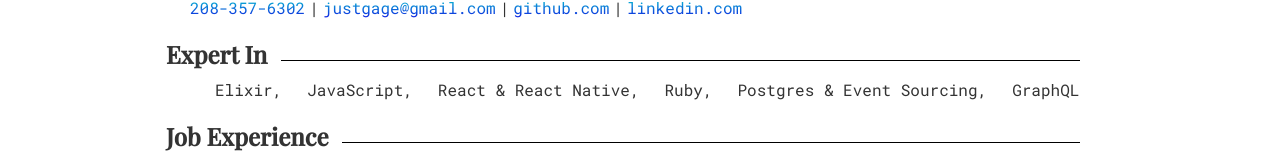
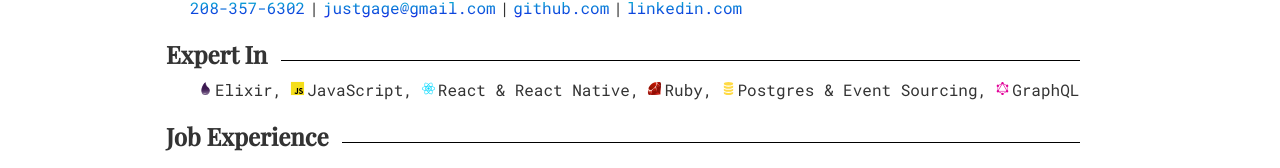
Before and after one commit to justgage/resume, a plain HTML site: page index.html in a window 1280 px wide. Shown: the part 168-336 px from the top of the page. Drawn offline with nearby package versions, Linux system fonts and the light colour scheme; the site is published under a folder, as on GitHub Pages, so addresses that start at the root find nothing; a web font is replaced by a local one.

Commit message:
fix icons

```diff
--- a/index.html
+++ b/index.html
@@ -34,18 +34,18 @@
       <section class="fade-in two" id="skills">
         <h2 id="skills">Expert In</h2>
         <p class="tech-list">
-          <span><img class="tech-icon" src="/icons/elixir.svg" />Elixir,</span>
-          <span><img class="tech-icon" src="/icons/js.svg" />JavaScript,</span>
+          <span><img class="tech-icon" src="icons/elixir.svg" />Elixir,</span>
+          <span><img class="tech-icon" src="icons/js.svg" />JavaScript,</span>
           <span
-            ><img class="tech-icon" src="/icons/react.svg" />React & React
+            ><img class="tech-icon" src="icons/react.svg" />React & React
             Native,
           </span>
-          <span><img class="tech-icon" src="/icons/ruby.svg" />Ruby,</span>
+          <span><img class="tech-icon" src="icons/ruby.svg" />Ruby,</span>
           <span
-            ><img class="tech-icon" src="/icons/sql.svg" />Postgres & Event
+            ><img class="tech-icon" src="icons/sql.svg" />Postgres & Event
             Sourcing,</span
           >
-          <span><img class="tech-icon" src="/icons/graphql.svg" />GraphQL</span>
+          <span><img class="tech-icon" src="icons/graphql.svg" />GraphQL</span>
         </p>
       </section>
 
```
